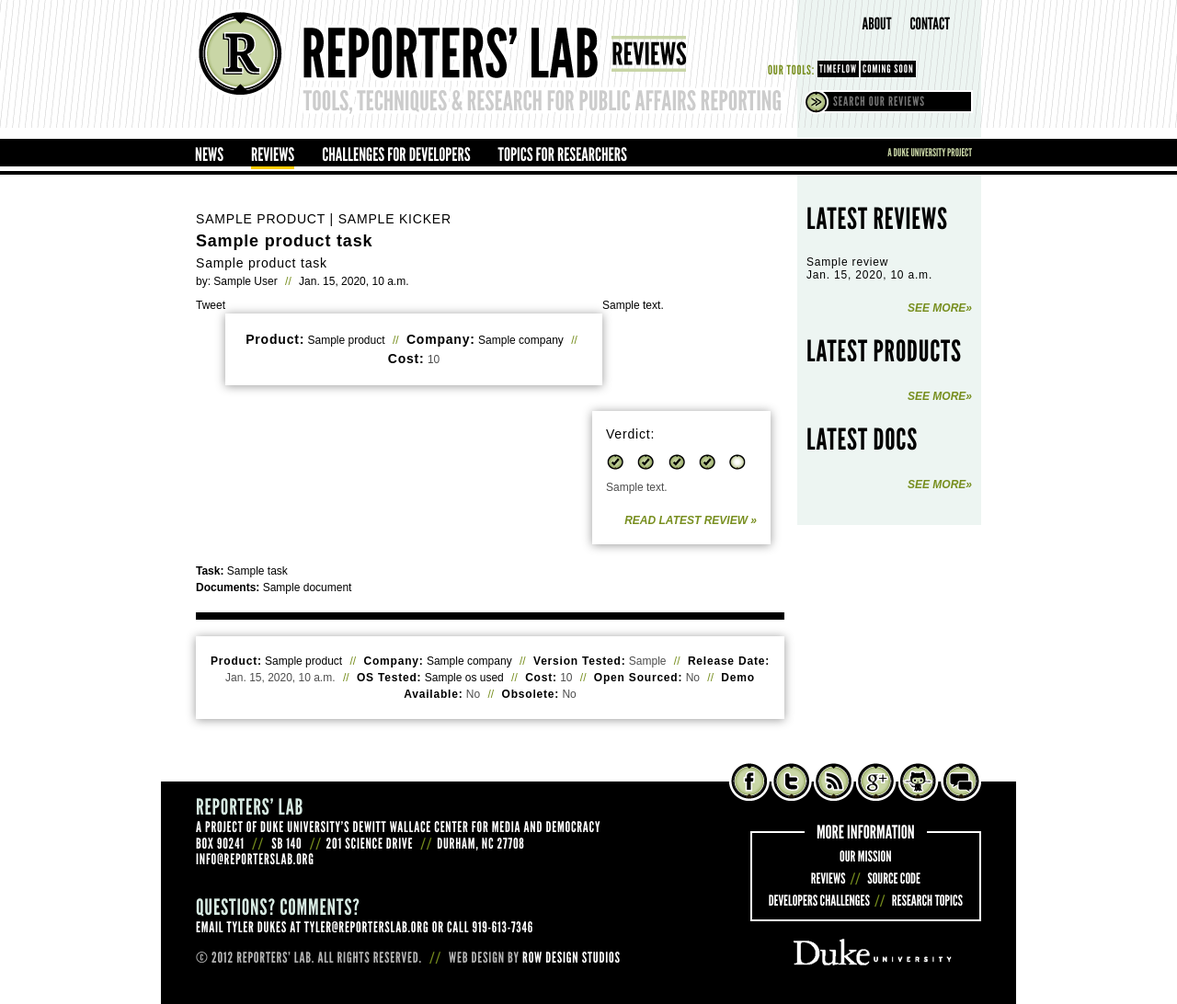
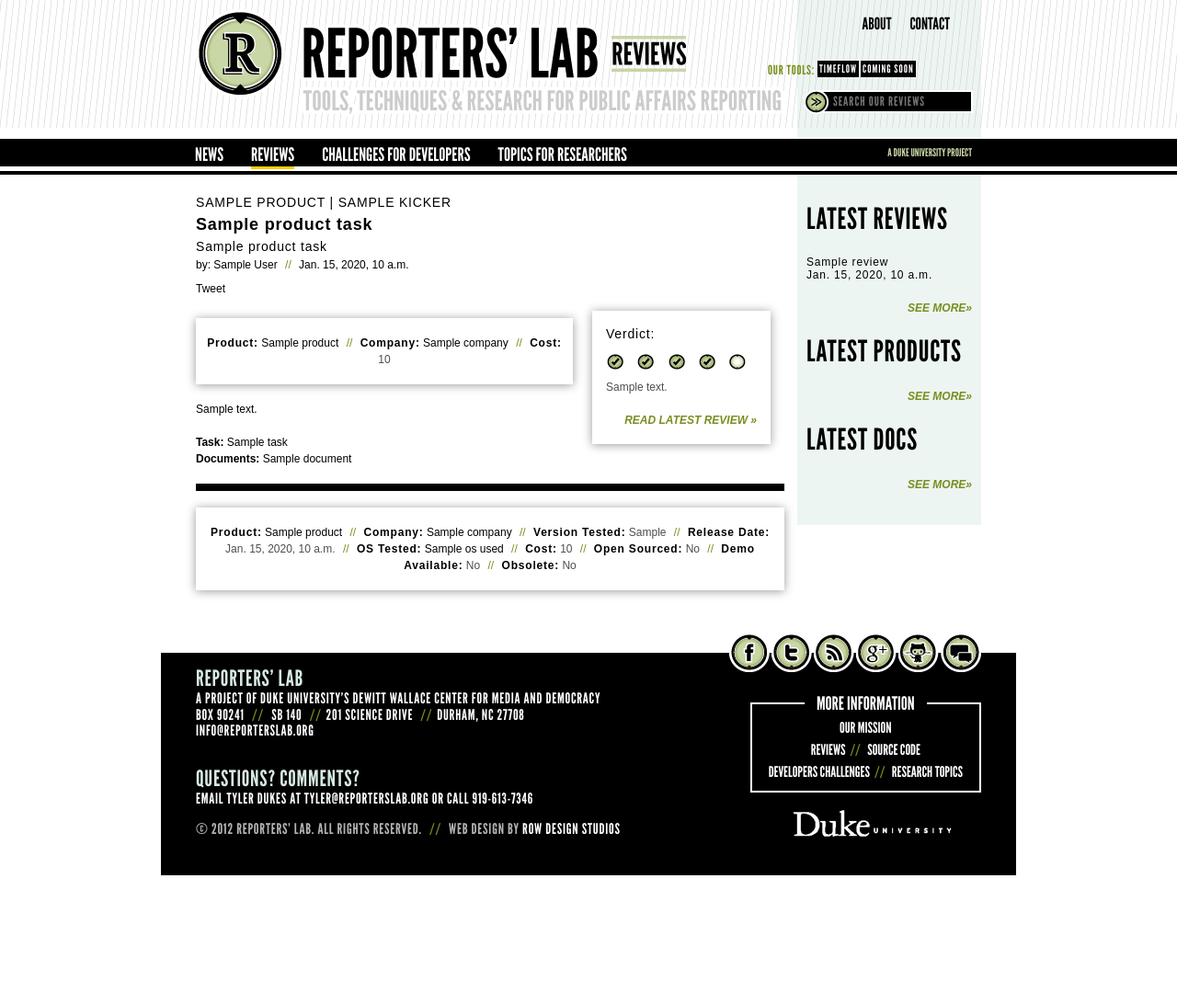
Before and after one commit to ReportersLab/Reviews_Public, a Django app: template review_lab/templates/product_task.django.html in a window 1280 px wide. Shown: the whole page at 92% size. After the commit the page ends 952 px from the top, so only its background shows below. Run offline with Django 3.2, Linux system fonts and the light colour scheme; the template is opened without the code that fills it: most values are stand-ins (such as "Sample title", 1, 10 or a date in 2020); some libraries are stand-ins or nearby versions; some web fonts are replaced.

Commit message:
cleaned up a missing div in task_reviews

```diff
--- a/review_lab/templates/product_task.django.html
+++ b/review_lab/templates/product_task.django.html
@@ -25,7 +25,7 @@
     {% endcomment %}
     <div id="detail_container" class="review">
 
-        <div id="detail_header" class="grid_8 alpha omega">
+        <div id="detail_header">
             <h6><a href="{{ product_task.product.get_absolute_url }}">{{ product_task.product.name }}</a>
                 {% if product_task.kicker %} | {{ product_task.kicker }} {% endif %}
             </h6>
@@ -45,6 +45,7 @@
                 <div class="fb-like" data-href="http://reviews.reporterslab.org{{ request.get_full_path }}" data-send="false" data-layout="button_count" data-width="0" data-show-faces="false" data-font="arial"></div>
                 <div class="g-plusone" data-size="medium"></div>
             </div>
+        </div>
 
         <div id="review_header_details" class="box_shadow">
             <h6>Product:</h6>
@@ -59,6 +60,7 @@
             <p>{% if product_task.product.cost == 0 %}FREE {% else %}{{ product_task.product.cost }}{% endif %}</a></p>
 
         </div>
+
         <div id="ratings" class="box_shadow">
             <div class="rating_container">
                 <h4>Verdict:</h4>
@@ -81,7 +83,6 @@
             {{product_task.description|safe}}
         </div>
 
-        </div>
         <p class="pt_metadata">
             <div class="task_url">
                 <strong>Task:</strong>
```
Lines whose indentation alone changed are shown as unchanged.
